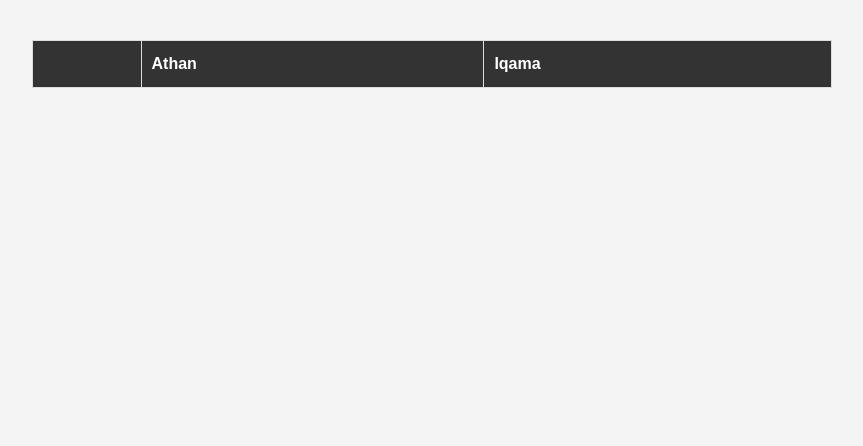
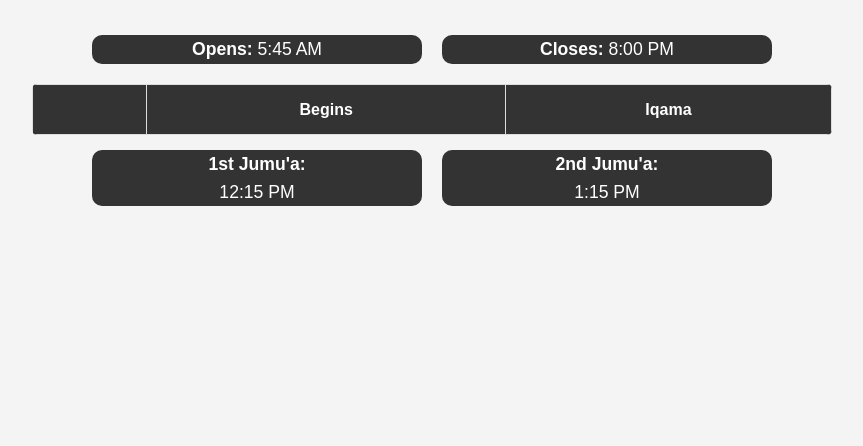
Before and after one commit to bengmoh/AlRahmanMosque-website, a Python web app: template templates/prayer_times.html in a window 1280 px wide. Shown: the part 214-660 px from the top of the page, without its empty margins (208-1071 px from the left). Run offline with Jinja, Linux system fonts and the light colour scheme; the template is opened without the code that fills it, so the values that code supplies are empty.

Commit message:
Prayer times web page update
base.html and prayer_times.html: Add Mosque openning and closing times as well as 1st and 2nd Jumu'a times
style.css: Improve user interface
Add sunrise time handling in scraper.py and iqama.py.
'Athan' header is now 'Begins' because sunrise has no athan

Create update_today_csv.sh and get_tomorrow_csv.sh

```diff
--- a/static/style.css
+++ b/static/style.css
@@ -53,23 +53,56 @@ main {
   padding-bottom: 80px;
 }
 
+/* Info wrapper to align boxes side by side */
+.info-wrapper {
+  display: flex;
+  justify-content: space-between;
+  width: auto;
+  max-width: 700px;
+  margin: 15px auto;
+}
+
+/* Individual info box styles */
+.info-box {
+  background-color: #333;
+  color: #fff;
+  text-align: center;
+  width: auto;
+  max-width: 350px;
+  padding: 0;
+  border-radius: 10px;
+  flex: 1;
+  margin: auto 10px;
+  font-size: 1.1rem;
+}
+
 /* Table styles */
 table {
   width: 100%;
   margin-top: 20px;
   border-collapse: collapse;
+  border-radius: 5px;
+  overflow: hidden;
 }
 
 th,
 td {
   border: 1px solid #ddd;
-  padding: 10px;
-  text-align: left;
+  padding: 12px;
+  text-align: center;
 }
 
 th {
   background-color: #333;
   color: #fff;
+}
+
+tr:nth-child(even) {
+  background-color: #f9f9f9;
+}
+
+tr:hover {
+  background-color: #f1f1f1;
 }
 
 /* Footer styles */
@@ -83,9 +116,17 @@ footer {
   width: 100%;
 }
 
-@media (max-width: 600px) {
+@media (max-width: 320px) {
   table {
     display: block;
     overflow-x: auto;
   }
+
+  .info-wrapper {
+    flex-direction: column;
+  }
+
+  .info-box {
+    margin: 5px 0;
+  }
 }
--- a/templates/base.html
+++ b/templates/base.html
@@ -3,7 +3,7 @@
 <head>
   <title>{% block title %}{% endblock %}</title>
   <link rel="stylesheet" href="{{ url_for('static', filename='style.css') }}">
-  <meta name="viewport" content="width=device-width, initial-scale=1.0">
+  <meta name="viewport" content="width=device-width, initial-scale=0.75">
 </head>
 <body>
   <header>
--- a/templates/prayer_times.html
+++ b/templates/prayer_times.html
@@ -1,18 +1,41 @@
 {% extends "base.html" %}
 {% block title %}Prayer Times{% endblock %}
 {% block content %}
+
+<!-- Opening and Closing Times -->
+<div class="info-wrapper">
+  <div class="info-box">
+    <strong>Opens:</strong> 5:45 AM
+  </div>
+  <div class="info-box">
+    <strong>Closes:</strong> 8:00 PM
+  </div>
+</div>
+
+<!-- Prayer Times Table -->
 <table>
   <tr>
     <th></th>
-    <th>Athan</th>
+    <th>Begins</th>
     <th>Iqama</th>
   </tr>
-  {% for prayer, (athan, iqama) in today.items() %}
+  {% for prayer, (begins, iqama) in today.items() %}
   <tr>
     <td>{{ prayer }}</td>
-    <td>{{ athan }}</td>
+    <td>{{ begins }}</td>
     <td>{{ iqama }}</td>
   </tr>
   {% endfor %}
 </table>
+
+<!-- Jumu'a Times -->
+<div class="info-wrapper">
+  <div class="info-box">
+    <strong>1st Jumu'a:</strong><br> 12:15 PM
+  </div>
+  <div class="info-box">
+    <strong>2nd Jumu'a:</strong><br> 1:15 PM
+  </div>
+</div>
+
 {% endblock %}
--- a/today.csv
+++ b/today.csv
@@ -1,4 +1,5 @@
 Fajr,5:40 AM,6:00 AM
+Sunrise,7:02 AM,
 Dhuhr,12:01 PM,12:30 PM
 Asr,2:37 PM,3:00 PM
 Maghrib,5:00 PM,5:08 PM
--- a/tomorrow.csv
+++ b/tomorrow.csv
@@ -1,4 +1,5 @@
 Fajr,5:42 AM,6:00 AM
+Sunrise,7:03 AM,
 Dhuhr,12:01 PM,12:30 PM
 Asr,2:36 PM,3:00 PM
 Maghrib,4:59 PM,5:07 PM
```
Also changed, not shown: iqama.py (+9 -7 lines), scraper.py (+10 -9 lines).
